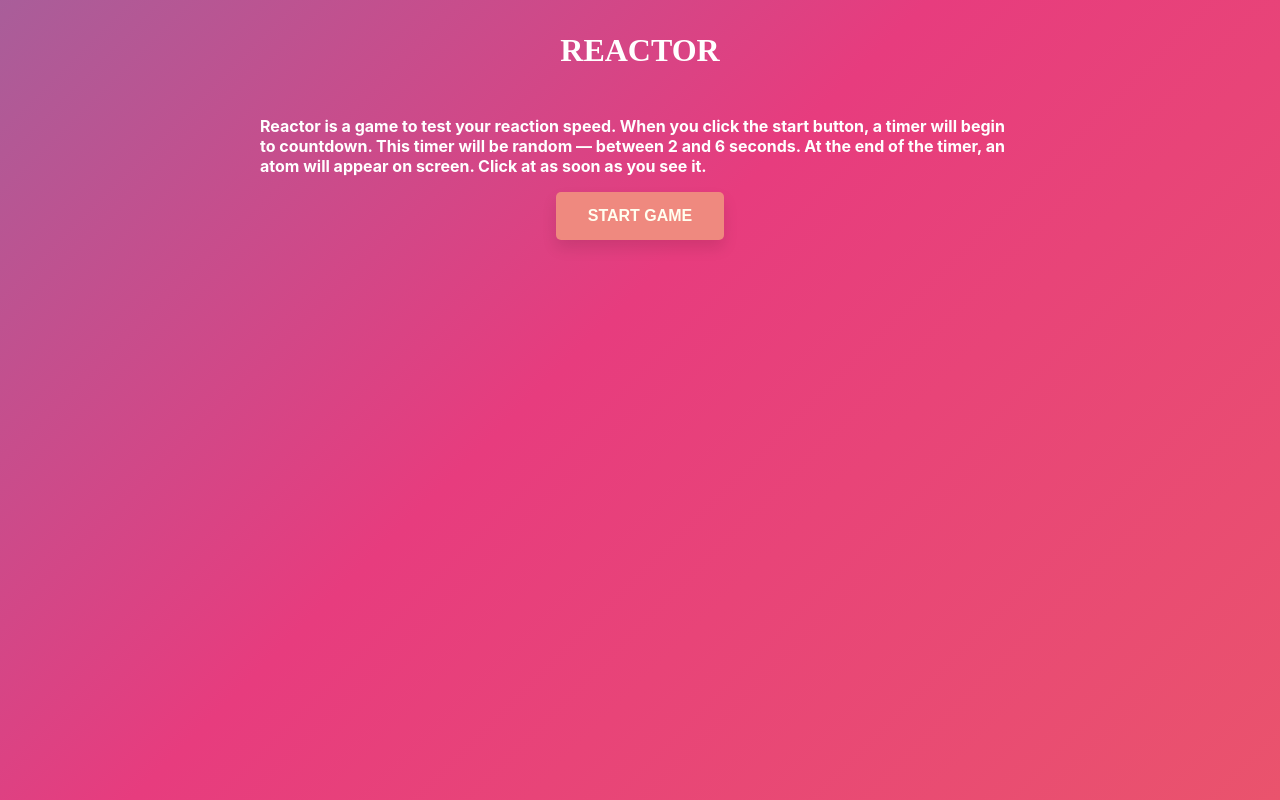
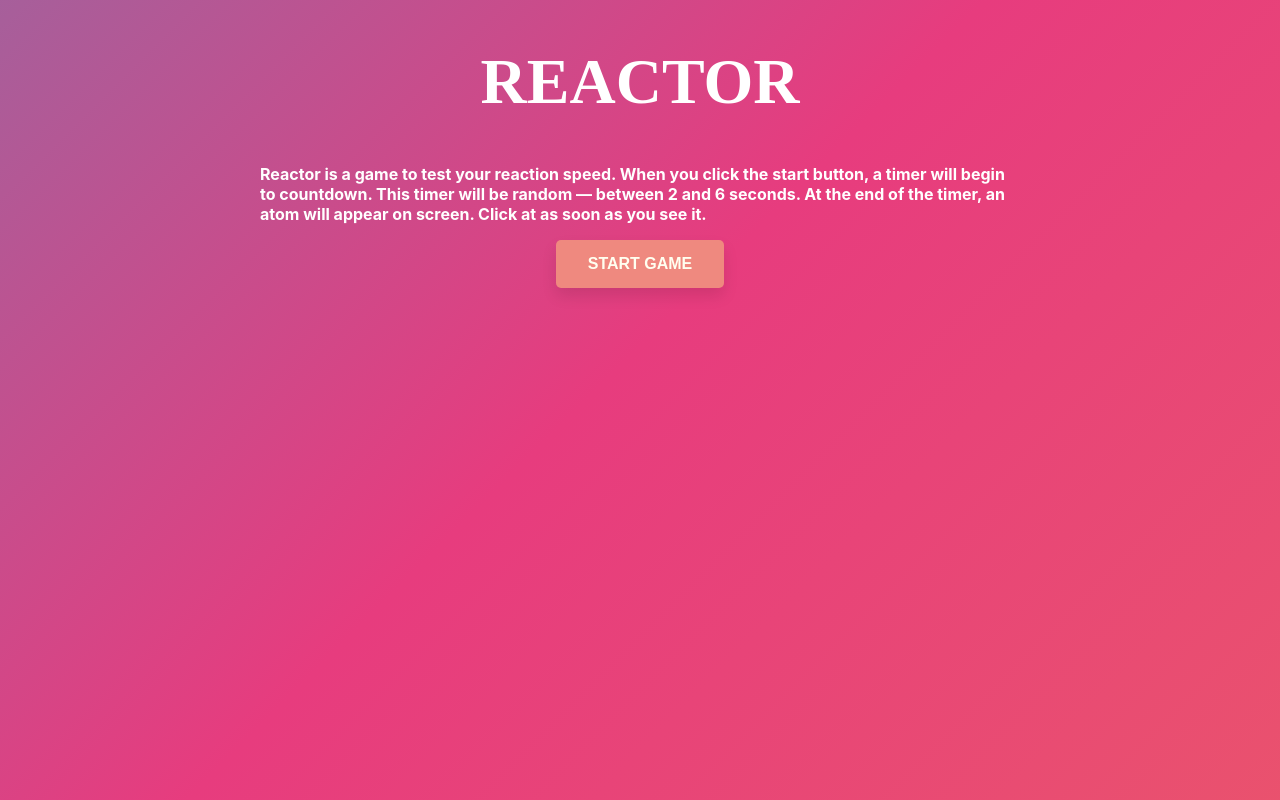
Before and after one commit to Grrrotbag/reactor, a Vue app: page / in a window 1280 px wide. Shown: the top 800 px of the page. Built offline with nearby package versions, Linux system fonts and the light colour scheme; a web font is replaced by a local one.

Commit message:
header size

```diff
--- a/src/App.vue
+++ b/src/App.vue
@@ -85,12 +85,13 @@ body {
 }
 header {
   font-family: "Atomic Age", cursive;
+  font-size: 2rem;
   display: flex;
   justify-content: center;
   align-items: center;
   width: 100%;
   height: 100px;
-  margin-bottom: 1em;
+  margin: 1em 0;
   text-transform: uppercase;
 }
 main {
```
